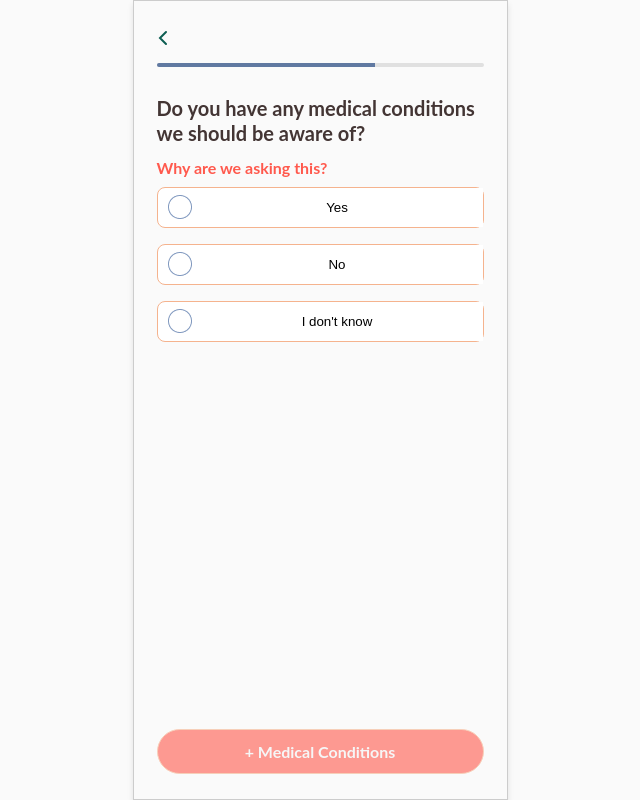
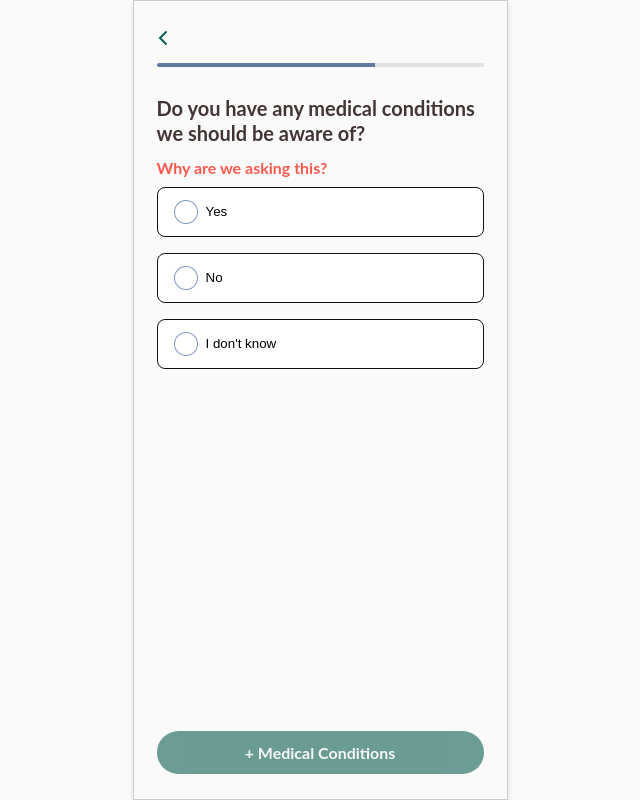
Before and after one commit to wjdittmar/textCare, a Next.js app in the folder front/textcare/: page /onboarding/conditions/aware in a window 1280 px wide. Shown: the whole page, without its empty margins (320-960 px from the left). Built offline with nearby package versions, Linux system fonts and the light colour scheme.

Commit message:
styling, routing, WIP

```diff
--- a/front/textcare/src/app/components/Button.tsx
+++ b/front/textcare/src/app/components/Button.tsx
@@ -24,7 +24,6 @@ export const Button = ({
     padding: "12px 24px",
     gap: "10px",
     borderRadius: "24px",
-    border: "1px solid #f5b38e",
     display: "flex",
     justifyContent: "center",
     alignItems: "center",
@@ -41,7 +40,7 @@ export const Button = ({
       color: "#433534",
     },
     secondary: {
-      backgroundColor: "#FF594D",
+      backgroundColor: "#0d5e52",
       color: "#F5F5F5",
     },
   };
--- a/front/textcare/src/app/components/OptionButton.tsx
+++ b/front/textcare/src/app/components/OptionButton.tsx
@@ -1,48 +1,34 @@
 import React from "react";
 
 export const OptionButton = ({ label, isSelected, onSelect }) => {
-  const divStyle = {
+  const buttonStyle = {
     display: "flex",
     alignItems: "center",
-    backgroundColor: isSelected ? "#FFDECC" : "#FFFFFF",
     borderRadius: "8px",
-    border: "1px solid #F5B38E",
-    paddingLeft: "10px",
+    border: "1px solid #121212",
+    padding: "12px 16px",
+    cursor: "pointer",
+    backgroundColor: isSelected ? "" : "#FFFFFF",
+    color: "#000",
+    fontWeight: 500,
+    width: "100%",
+    justifyContent: "flex-start",
   };
 
-  const buttonStyle = {
-    padding: "12px 16px",
-
-    cursor: "pointer",
-    backgroundColor: isSelected ? "#FFDECC" : "#FFFFFF",
-    color: "#000",
-    border: "none",
-    justifyContent: "start",
-    fontWeight: "500",
-    flex: "1",
+  const imgStyle = {
+    marginRight: "8px",
   };
 
   return (
-    <div style={divStyle}>
-      {isSelected && (
-        <img
-          height="24px"
-          width="24px"
-          src="/enabled_selected.png"
-          alt="selected"
-        />
-      )}
-      {!isSelected && (
-        <img
-          height="24px"
-          width="24px"
-          src="/enabled_unselected.png"
-          alt="selected"
-        />
-      )}
-      <button style={buttonStyle} onClick={() => onSelect(label)}>
-        {label}
-      </button>
-    </div>
+    <button style={buttonStyle} onClick={() => onSelect(label)}>
+      <img
+        style={imgStyle}
+        height="24"
+        width="24"
+        src={isSelected ? "/enabled_selected.png" : "/enabled_unselected.png"}
+        alt={isSelected ? "selected" : "unselected"}
+      />
+      {label}
+    </button>
   );
 };
--- a/front/textcare/src/app/onboarding/conditions/search/page.tsx
+++ b/front/textcare/src/app/onboarding/conditions/search/page.tsx
@@ -45,7 +45,8 @@ export default function SearchPage() {
       <Button
         disabled={selectedConditions.length === 0}
         style={{ marginTop: "auto" }}
-        href="/onboarding/conditions/confirm"
+        href="/onboarding/medications/taking"
+        variant="secondary"
       >
         Continue ({selectedConditions.length} selected)
       </Button>
--- a/front/textcare/src/app/onboarding/medications/taking/page.tsx
+++ b/front/textcare/src/app/onboarding/medications/taking/page.tsx
@@ -24,10 +24,10 @@ export default function InfoPage() {
       <Header
         currentStep={2}
         includeBack={true}
-        backHref="/onboarding/conditions/confirm"
+        backHref="/onboarding/conditions/search"
       />
       <div className="sectionHeader">
-        <h3>Are you currently taking any medications??</h3>
+        <h3>Are you currently taking any medications?</h3>
       </div>
       <div>
         <MultipleChoice onSelect={setSelectedOption} />
--- a/front/textcare/src/app/onboarding/providers/choose/page.tsx
+++ b/front/textcare/src/app/onboarding/providers/choose/page.tsx
@@ -55,7 +55,7 @@ export default function ChooseProviderPage() {
           Choose yours from the options below.
         </p>
       </div>
-      <Button variant="primary" onClick={chooseRandomProvider}>
+      <Button variant="secondary" onClick={chooseRandomProvider}>
         Choose a Doctor for Me
       </Button>
       <ul className="provider">
```
Also changed, not shown: front/textcare/src/app/onboarding/medications/search/page.tsx (+28 -4 lines).
